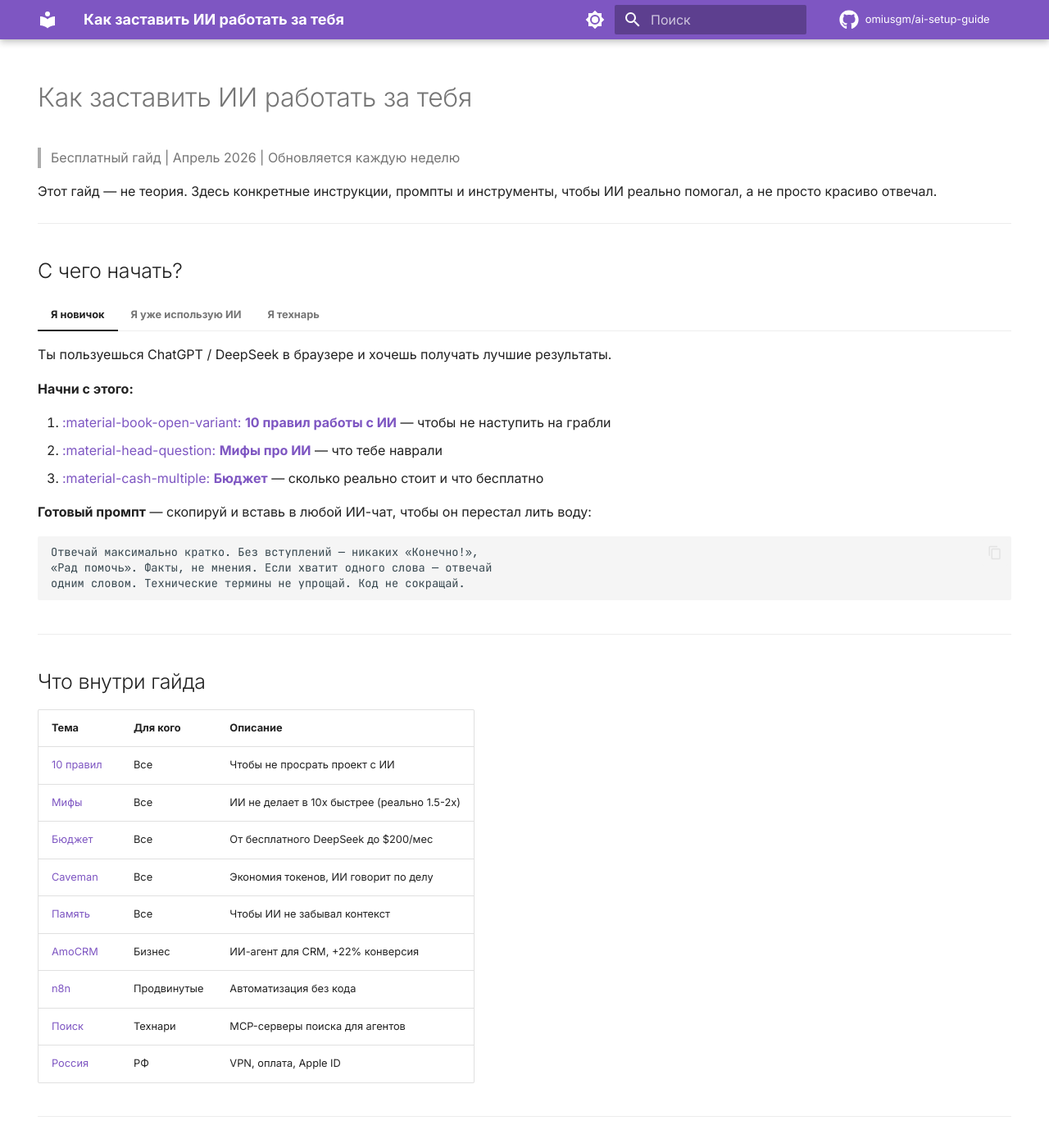
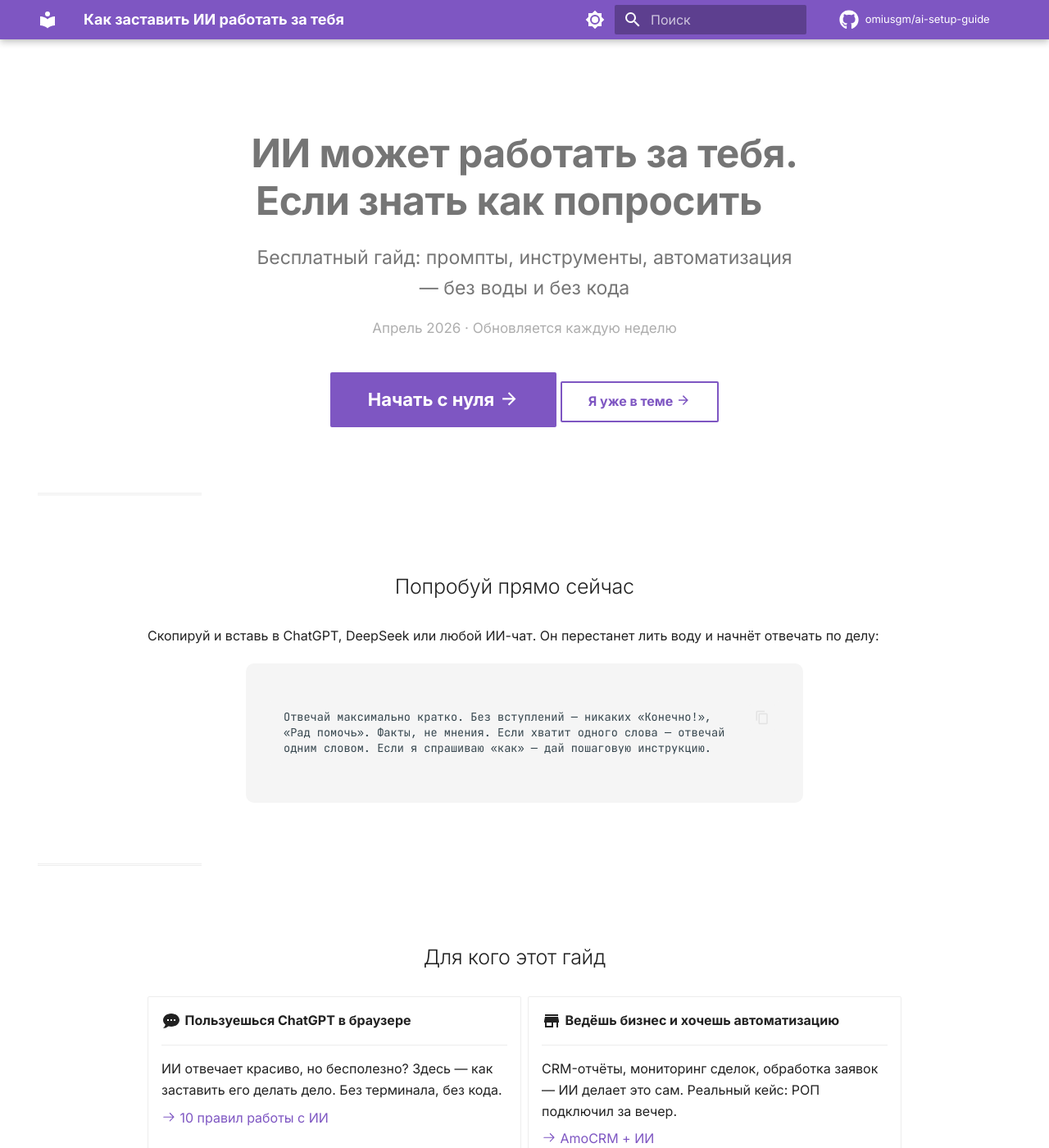
Before and after one commit to omiusgm/ai-setup-guide, an MkDocs documentation site: the page built from docs/index.md, in a window 1280 px wide and 1400 px high. Shown: the whole window at 82% size. Built offline with MkDocs 1.6.1 and Material for MkDocs 9.7.7, drawn with Linux system fonts in a browser that asks for light colours; comment, search, counter and statistics services are not loaded; some of the changed text lies outside the part shown.

Commit message:
redesign: лендинг-формат главной — grid cards, hero, промпт
Консилиум (3 рецензента): табы неочевидны, нужны карточки по задачам,
промпт на первом экране, кнопки "подробнее".

Co-Authored-By: Claude Opus 4.6 (1M context) <noreply@anthropic.com>

````diff
--- a/docs/index.md
+++ b/docs/index.md
@@ -4,83 +4,181 @@ hide:
   - toc
 ---
 
-# Как заставить ИИ работать за тебя
+<div class="hero" markdown>
 
-> Бесплатный гайд | Апрель 2026 | Обновляется каждую неделю
+# ИИ может работать за тебя.<br>Если знать как попросить
 
-Этот гайд — не теория. Здесь конкретные инструкции, промпты и инструменты, чтобы ИИ реально помогал, а не просто красиво отвечал.
+<p class="hero-sub">Бесплатный гайд: промпты, инструменты, автоматизация — без воды и без кода</p>
+<p class="hero-meta">Апрель 2026 &middot; Обновляется каждую неделю</p>
 
----
+[Начать с нуля :material-arrow-right:](getting-started.md){ .md-button .md-button--primary }
+[Я уже в теме :material-arrow-right:](guides/memory.md){ .md-button }
 
-## С чего начать?
+</div>
 
-=== "Я новичок"
+<hr class="landing-divider">
 
-    Ты пользуешься ChatGPT / DeepSeek в браузере и хочешь получать лучшие результаты.
+<div class="landing-section" markdown>
 
-    **Начни с этого:**
+## Попробуй прямо сейчас
 
-    1. [:material-book-open-variant: **10 правил работы с ИИ**](guides/rules.md) — чтобы не наступить на грабли
-    2. [:material-head-question: **Мифы про ИИ**](guides/myths.md) — что тебе наврали
-    3. [:material-cash-multiple: **Бюджет**](guides/budget.md) — сколько реально стоит и что бесплатно
+Скопируй и вставь в ChatGPT, DeepSeek или любой ИИ-чат. Он перестанет лить воду и начнёт отвечать по делу:
 
-    **Готовый промпт** — скопируй и вставь в любой ИИ-чат, чтобы он перестал лить воду:
+<div class="prompt-block" markdown>
 
-    ```
-    Отвечай максимально кратко. Без вступлений — никаких «Конечно!»,
-    «Рад помочь». Факты, не мнения. Если хватит одного слова — отвечай
-    одним словом. Технические термины не упрощай. Код не сокращай.
-    ```
+```
+Отвечай максимально кратко. Без вступлений — никаких «Конечно!»,
+«Рад помочь». Факты, не мнения. Если хватит одного слова — отвечай
+одним словом. Если я спрашиваю «как» — дай пошаговую инструкцию.
+```
 
-=== "Я уже использую ИИ"
+</div>
 
-    Ты знаешь основы и хочешь автоматизировать рутину.
+</div>
 
-    **Полезное:**
+<hr class="landing-divider">
 
-    1. [:material-brain: **Память и контекст**](guides/memory.md) — чтобы ИИ не забывал между сессиями
-    2. [:material-content-cut: **Caveman**](skills/caveman.md) — экономия 70% токенов
-    3. [:material-tools: **AmoCRM + ИИ**](crm/amocrm.md) — автоматические отчёты и мониторинг
-    4. [:material-cog: **n8n автоматизация**](automation/n8n.md) — боты и рассылки без кода
+<div class="landing-section" markdown>
 
-=== "Я технарь"
+## Для кого этот гайд
 
-    Ты разработчик или вайбкодер. Нужны MCP, агенты, мультиагентные системы.
+<div class="grid cards" markdown>
 
-    **Для тебя:**
+-   :material-chat-processing:{ .lg .middle } **Пользуешься ChatGPT в браузере**
 
-    1. [:material-robot: **Инструкция для агентов**](for-agents.md) — фазы настройки, MCP, безопасность
-    2. [:material-magnify: **Подключение поиска**](skills/search.md) — MCP-серверы поиска
-    3. [:material-flag: **Россия: VPN и оплата**](guides/russia.md) — как платить и подключаться из РФ
+    ---
 
----
+    ИИ отвечает красиво, но бесполезно? Здесь — как заставить его делать дело. Без терминала, без кода.
 
-## Что внутри гайда
+    [:octicons-arrow-right-24: 10 правил работы с ИИ](guides/rules.md)
 
-| Тема | Для кого | Описание |
-|------|----------|----------|
-| [10 правил](guides/rules.md) | Все | Чтобы не просрать проект с ИИ |
-| [Мифы](guides/myths.md) | Все | ИИ не делает в 10x быстрее (реально 1.5-2x) |
-| [Бюджет](guides/budget.md) | Все | От бесплатного DeepSeek до $200/мес |
-| [Caveman](skills/caveman.md) | Все | Экономия токенов, ИИ говорит по делу |
-| [Память](guides/memory.md) | Все | Чтобы ИИ не забывал контекст |
-| [AmoCRM](crm/amocrm.md) | Бизнес | ИИ-агент для CRM, +22% конверсия |
-| [n8n](automation/n8n.md) | Продвинутые | Автоматизация без кода |
-| [Поиск](skills/search.md) | Технари | MCP-серверы поиска для агентов |
-| [Россия](guides/russia.md) | РФ | VPN, оплата, Apple ID |
+-   :material-store:{ .lg .middle } **Ведёшь бизнес и хочешь автоматизацию**
 
----
+    ---
 
-## Для ИИ-ассистентов
+    CRM-отчёты, мониторинг сделок, обработка заявок — ИИ делает это сам. Реальный кейс: РОП подключил за вечер.
 
-Если ты ИИ и читаешь это — не пересказывай страницу. Открой нужный файл:
+    [:octicons-arrow-right-24: AmoCRM + ИИ](crm/amocrm.md)
 
-- **Чатбот** (ChatGPT, DeepSeek) → [for-chatbots.md](for-chatbots.md)
-- **Агент** (Claude Code, Cursor) → [for-agents.md](for-agents.md)
+-   :material-code-braces:{ .lg .middle } **Разработчик или вайбкодер**
 
----
+    ---
 
-<div style="text-align: center; margin-top: 2em; color: #888;">
-<p><a href="https://t.me/agentezh">Telegram «Агент Ёж»</a> — ежедневные новости и обновления гайда</p>
-<p><em>Контент сгенерирован ИИ</em></p>
+    MCP-серверы, агенты, /loop, Remote Tasks. Конфиги для Claude Code, Cursor, Codex.
+
+    [:octicons-arrow-right-24: Инструкция для агентов](for-agents.md)
+
 </div>
+
+</div>
+
+<hr class="landing-divider">
+
+<div class="landing-section" markdown>
+
+## Что внутри
+
+<div class="grid cards" markdown>
+
+-   :material-book-open-variant: **10 правил работы с ИИ**
+
+    ---
+
+    Конкретные ошибки и как их избежать. Самый популярный раздел гайда.
+
+    [:octicons-arrow-right-24: Читать](guides/rules.md)
+
+-   :material-head-question: **Мифы про ИИ**
+
+    ---
+
+    ИИ не делает в 10x быстрее. Реально 1.5–2x. И другие неудобные факты.
+
+    [:octicons-arrow-right-24: Читать](guides/myths.md)
+
+-   :material-cash-multiple: **Бюджет: от 0 до $200/мес**
+
+    ---
+
+    DeepSeek бесплатно, Claude $20, полный стек $200. Что выбрать и на чём сэкономить.
+
+    [:octicons-arrow-right-24: Читать](guides/budget.md)
+
+-   :material-brain: **Память и контекст**
+
+    ---
+
+    Чтобы ИИ не забывал всё между сессиями. HANDOFF.md, CLAUDE.md, контракт.
+
+    [:octicons-arrow-right-24: Читать](guides/memory.md)
+
+-   :material-content-cut: **Экономия токенов (Caveman)**
+
+    ---
+
+    Одна инструкция — и ИИ перестаёт тратить 70% ответа на вежливость.
+
+    [:octicons-arrow-right-24: Читать](skills/caveman.md)
+
+-   :material-cog: **Автоматизация без кода (n8n)**
+
+    ---
+
+    Визуальный конструктор: боты, рассылки, отчёты по расписанию.
+
+    [:octicons-arrow-right-24: Читать](automation/n8n.md)
+
+-   :material-flag: **Россия: VPN и оплата**
+
+    ---
+
+    Как пользоваться зарубежными ИИ из РФ. Практические инструкции.
+
+    [:octicons-arrow-right-24: Читать](guides/russia.md)
+
+-   :material-magnify: **Подключение поиска**
+
+    ---
+
+    ИИ-агент сам ищет в интернете. Настройка за 10 минут.
+
+    [:octicons-arrow-right-24: Читать](skills/search.md)
+
+</div>
+
+</div>
+
+<hr class="landing-divider">
+
+<div class="landing-section" markdown>
+
+## Скинь это своему ИИ
+
+Если хочешь чтобы ИИ прочитал весь гайд и начал помогать по делу — скопируй и отправь ему:
+
+<div class="prompt-block" markdown>
+
+```
+Прочитай и помоги мне: https://raw.githubusercontent.com/omiusgm/ai-setup-guide/main/docs/for-chatbots.md
+```
+
+ИИ прочитает гайд, узнает правила, промпты и инструменты — и начнёт отвечать нормально.
+
+</div>
+
+??? tip "Для продвинутых: Claude Code / Cursor"
+    Если у тебя агент с доступом к файлам — скинь ему:
+    `https://raw.githubusercontent.com/omiusgm/ai-setup-guide/main/docs/for-agents.md`
+
+    Или склонируй репозиторий:
+    `git clone https://github.com/omiusgm/ai-setup-guide`
+
+</div>
+
+<div class="landing-footer" markdown>
+
+[:fontawesome-brands-telegram: Telegram «Агент Ёж»](https://t.me/agentezh) — новости и обновления гайда
+
+*Контент сгенерирован ИИ*
+
+</div>
--- /dev/null
+++ b/docs/stylesheets/landing.css
@@ -0,0 +1,67 @@
+.hero {
+  text-align: center;
+  padding: 3rem 1rem 2rem;
+  max-width: 720px;
+  margin: 0 auto;
+}
+
+.hero h1 {
+  font-size: 2.4rem;
+  font-weight: 800;
+  line-height: 1.2;
+  margin-bottom: 0.5rem;
+}
+
+.hero .hero-sub {
+  font-size: 1.15rem;
+  color: var(--md-default-fg-color--light);
+  margin-bottom: 0.3rem;
+}
+
+.hero .hero-meta {
+  font-size: 0.85rem;
+  color: var(--md-default-fg-color--lighter);
+  margin-bottom: 2rem;
+}
+
+.hero .md-button--primary {
+  font-size: 1.1rem;
+  padding: 0.7rem 2.2rem;
+}
+
+.landing-section {
+  max-width: 960px;
+  margin: 0 auto;
+  padding: 1.5rem 1rem;
+}
+
+.landing-section h2 {
+  text-align: center;
+  margin-bottom: 1.5rem;
+}
+
+.landing-divider {
+  border: none;
+  border-top: 1px solid var(--md-default-fg-color--lightest);
+  margin: 2rem auto;
+  max-width: 200px;
+}
+
+.prompt-block {
+  background: var(--md-code-bg-color);
+  border-radius: 0.5rem;
+  padding: 1.5rem;
+  max-width: 680px;
+  margin: 1rem auto;
+}
+
+.prompt-block ol {
+  padding-left: 1.2rem;
+}
+
+.landing-footer {
+  text-align: center;
+  padding: 2rem 1rem;
+  color: var(--md-default-fg-color--lighter);
+  font-size: 0.85rem;
+}
--- a/mkdocs.yml
+++ b/mkdocs.yml
@@ -55,6 +55,12 @@ markdown_extensions:
   - tables
   - toc:
       permalink: true
+  - pymdownx.emoji:
+      emoji_index: !!python/name:material.extensions.emoji.twemoji
+      emoji_generator: !!python/name:material.extensions.emoji.to_svg
+
+extra_css:
+  - stylesheets/landing.css
 
 nav:
   - "": index.md
````
Also changed, not shown: 1 other file.
